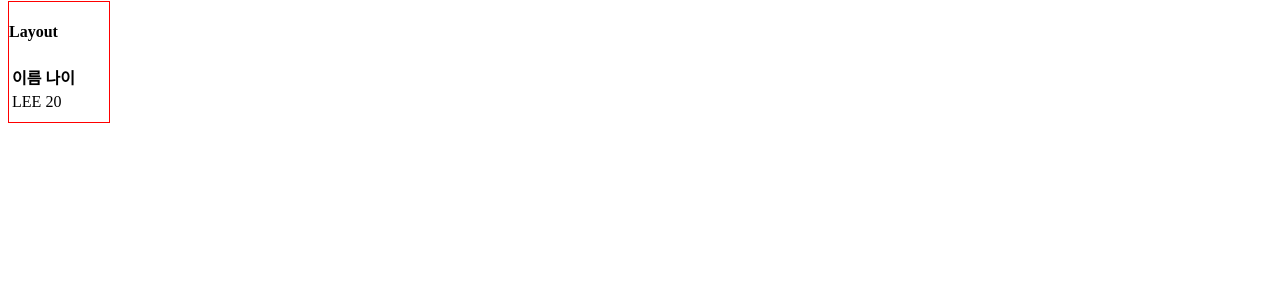
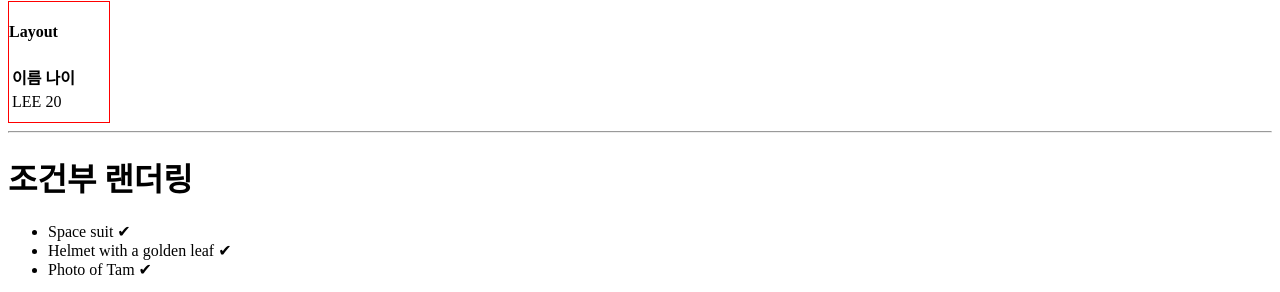
Before and after one commit to KimJiHu0/React, a React (Vite) app: page / in a window 1280 px wide. Shown: the part 1597-1889 px from the top of the page. Before the commit the page ends 1728 px from the top, so only its background shows below. Built offline with nearby package versions, Linux system fonts and the light colour scheme.

Commit message:
Conditional Render

```diff
--- a/src/App.tsx
+++ b/src/App.tsx
@@ -5,6 +5,7 @@ import { Input } from './components/ImportExport/Input';
 import Card from './components/JSXMarkup/Card';
 import Layout from './components/Props/Layout';
 import Table from './components/Props/Table';
+import Items from './components/Render/Condition/Items';
 
 export default function App() {
     const user = {
@@ -35,6 +36,15 @@ export default function App() {
             <Layout>
                 <Table {...user} />
             </Layout>
+            <hr />
+            <h1>조건부 랜더링</h1>
+            <Items
+                items={[
+                    { isPacked: true, name: 'Space suit' },
+                    { isPacked: true, name: 'Helmet with a golden leaf' },
+                    { isPacked: false, name: 'Photo of Tam' },
+                ]}
+            />
         </>
     );
 }
--- /dev/null
+++ b/src/components/Render/Condition/Items.tsx
@@ -0,0 +1,17 @@
+export default function Items({ items }) {
+    return (
+        <>
+            <ul>
+                {items.map((element, index) => {
+                    return (
+                        <li key={index}>
+                            {/* {element.name} {element.isPacked ? '✔' : null} */}
+                            {/* {element.name} {element.isPacked && '✔'} */}
+                            {element.name} {!!1 && '✔'}
+                        </li>
+                    );
+                })}
+            </ul>
+        </>
+    );
+}
```
